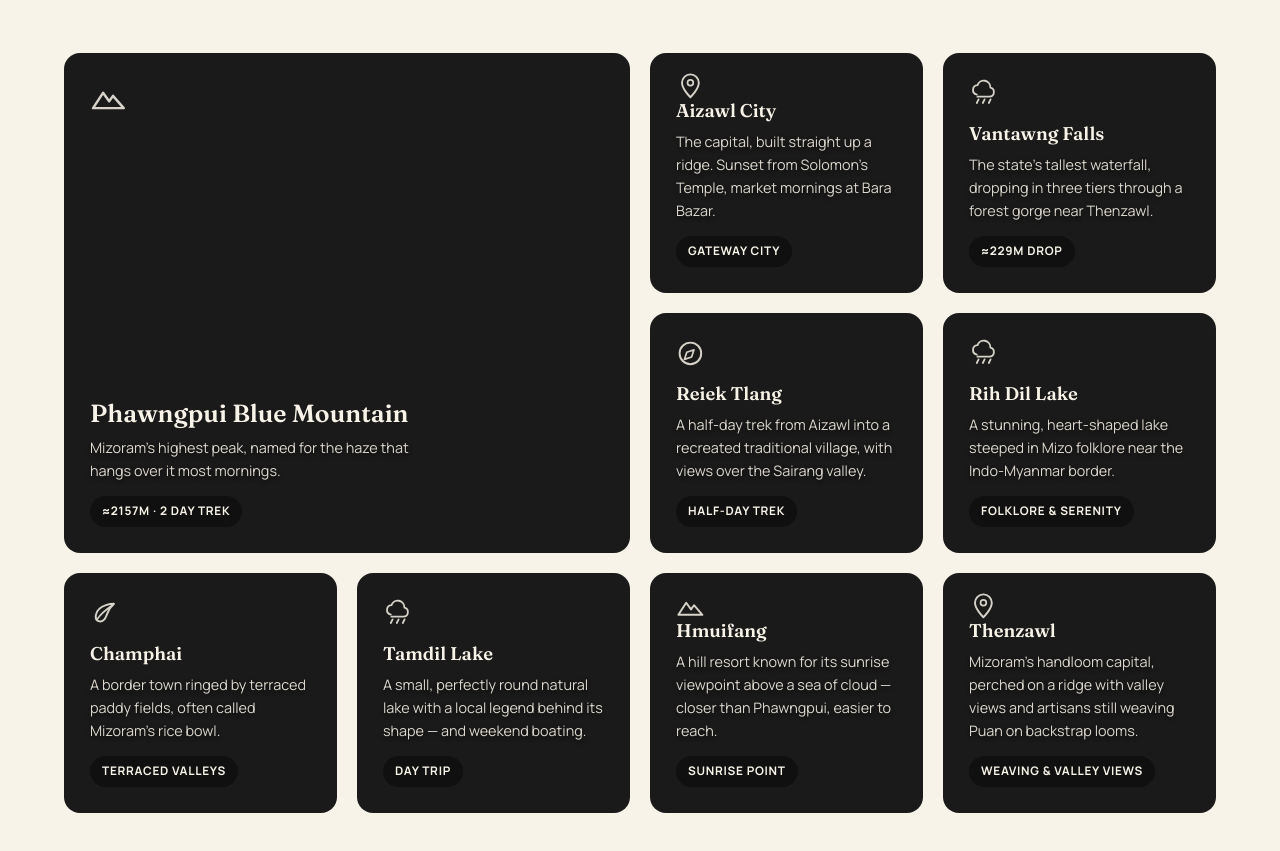
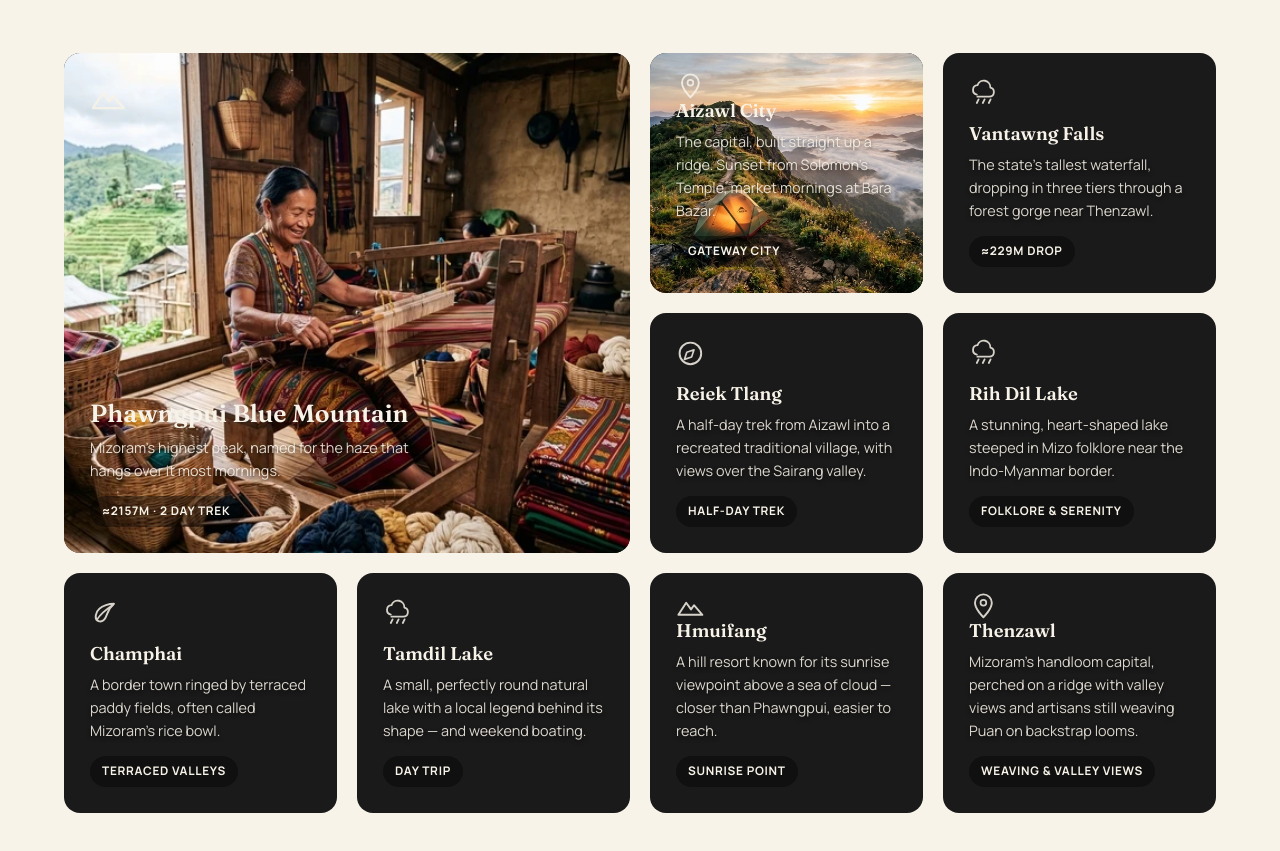
Before and after one commit to mrtapasdas/Mizo-Travel, a plain HTML site: page index.html in a window 1280 px wide. Shown: the part 1320-2171 px from the top of the page. Drawn offline with Linux system fonts and the light colour scheme.

Commit message:
Update index.html

```diff
--- a/index.html
+++ b/index.html
@@ -297,9 +297,8 @@
       </div>
 
       <div class="dest-grid reveal">
-        <article class="dest-card dest-card--lg" style="--tone-a:var(--forest);--tone-b:var(--forest-dark);">
-          <div class="dest-pattern" aria-hidden="true"></div>
-          <div class="dest-scrim" aria-hidden="true"></div>
+        <article class="dest-card dest-card--lg">
+          <img src="assets/Mizoram%20Cultural%20Tour%20Package.webp" alt="Panoramic view from Phawngpui Peak, the majestic Blue Mountain known for trekking and eco-tourism in Mizoram" class="dest-img">
           <div class="dest-body">
             <svg class="icon"><use href="#ic-mountain"/></svg>
             <h3>Phawngpui Blue Mountain</h3>
@@ -308,9 +307,8 @@
           </div>
         </article>
 
-        <article class="dest-card" style="--tone-a:var(--gold);--tone-b:var(--gold-deep);">
-          <div class="dest-pattern" aria-hidden="true"></div>
-          <div class="dest-scrim" aria-hidden="true"></div>
+        <article class="dest-card">
+          <img src="assets/Mizoram%20Adventure%20Tour%20Package.webp" alt="Panoramic view from Phawngpui Peak, the majestic Blue Mountain known for trekking and eco-tourism in Mizoram" class="dest-img">
           <div class="dest-body">
             <svg class="icon"><use href="#ic-pin"/></svg>
             <h3>Aizawl City</h3>
```
